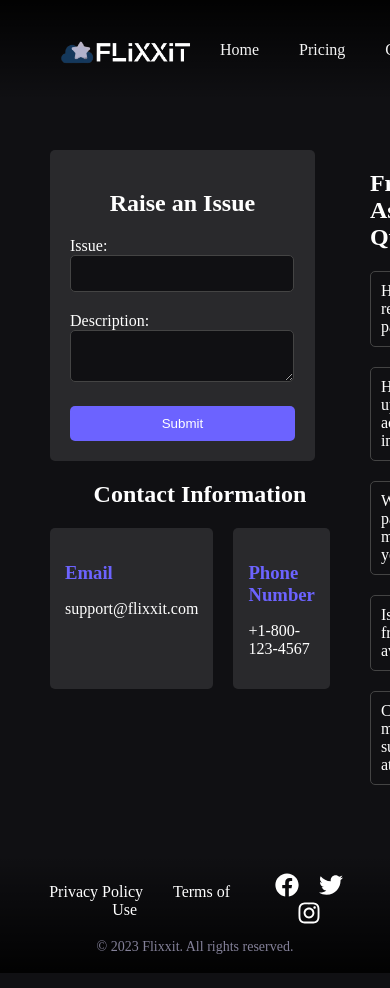
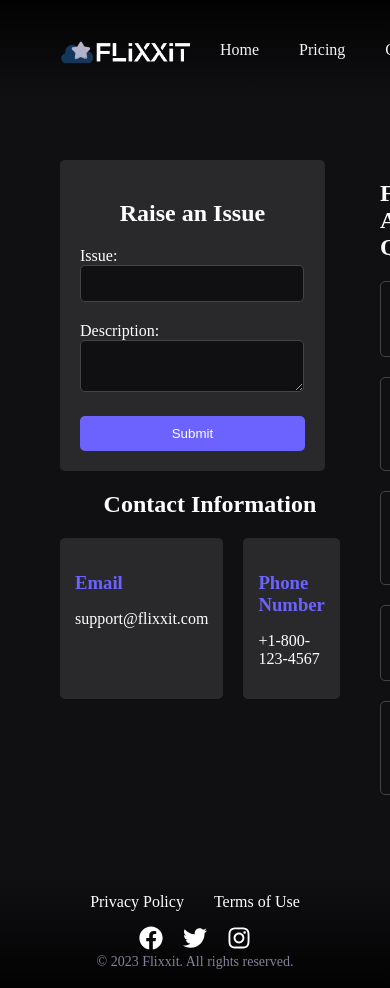
Before and after one commit to Sanjhp/Flixxit, a React (Create React App) app in the folder flixxit/: page /contact in a window 390 px wide. Shown: the top 988 px of the page. Built offline with nearby package versions, Linux system fonts and the light colour scheme.

Commit message:
responsive footer and contact us and app.css

```diff
--- a/flixxit/src/App.css
+++ b/flixxit/src/App.css
@@ -19,6 +19,11 @@ body {
   /* Add any other styles you want for the content area */
 }
 
+@media (max-width: 768px) {
+  .content {
+    padding: 10px;
+  }
+}
 
 
 
--- a/flixxit/src/components/Contact/Contact.scss
+++ b/flixxit/src/components/Contact/Contact.scss
@@ -1,4 +1,3 @@
-/* Contact.scss */
 .contact {
     background-color: #101013;
     color: #ffffff;
@@ -7,10 +6,20 @@
     align-items: flex-start;
     padding: 50px;
 
+    @media (min-width: 768px) {
+        flex-direction: row;
+        justify-content: space-between;
+        align-items: flex-start;
+    }
+
     .faqs {
         flex: 1;
         padding-right: 30px;
         padding-left: 20px;
+
+        @media (min-width: 768px) {
+            padding: 0 30px 0 20px;
+        }
 
         h2 {
             margin-bottom: 20px;
@@ -49,6 +58,7 @@
             }
         }
     }
+
     .raise-issue {
         color: #ffffff;
         flex: 1;
@@ -63,6 +73,10 @@
             margin-bottom: 20px;
             color: #ffffff;
             align-self: center;
+
+            @media (min-width: 768px) {
+                align-self: flex-start;
+            }
         }
 
         form {
@@ -111,20 +125,26 @@
             }
         }
     }
-}
  .contact-info {
      color: #ffffff;
      flex: 1;
      display: flex;
      flex-direction: column;
      align-items: flex-start;
-    // padding-left: 20px;
-    // padding: 50px;
-    // justify-content: space-around;
+
+     @media (min-width: 768px) {
+         padding: 0;
+         margin-top: 20px;
+         align-items: flex-end;
+     }
 
      h2 {
          margin-bottom: 20px;
          align-self: center;
+
+         @media (min-width: 768px) {
+             align-self: flex-start;
+         }
      }
 
      .card-conatiner {
@@ -134,7 +154,6 @@
              background-color: #29292c;
              border-radius: 5px;
              padding: 15px;
-        // margin-bottom: 20px;
              margin-right: 20px;
 
              h3 {
@@ -148,3 +167,5 @@
          }
      }
  }
+
+}
--- a/flixxit/src/components/Footer/Footer.scss
+++ b/flixxit/src/components/Footer/Footer.scss
@@ -1,8 +1,7 @@
 .footer {
-    // background-color: #101013;
     background: linear-gradient(to top,
-                rgba(0, 0, 0, 0.9),
-                rgba(255, 255, 255, 0));
+            rgba(0, 0, 0, 0.9),
+            rgba(255, 255, 255, 0));
     color: white;
     padding: 18px 0;
     text-align: center;
@@ -10,14 +9,29 @@
     bottom: 0;
     width: 100%;
 
+    @media (min-width: 768px) {
+        padding: 25px 0;
+    }
+
     .footer-content {
         display: flex;
-        justify-content: space-between;
-        align-items: center;
-        padding: 0 18px;
+        flex-direction: column;
+
+        @media (min-width: 768px) {
+            flex-direction: row;
+            justify-content: space-between;
+            align-items: center;
+            padding: 0 18px;
+        }
     }
 
     .footer-links {
+        margin-bottom: 15px;
+
+        @media (min-width: 768px) {
+            margin-bottom: 0;
+        }
+
         a {
             color: white;
             margin: 0 15px;
@@ -27,10 +41,21 @@
             &:hover {
                 color: #6c63ff;
             }
+
+            @media (min-width: 768px) {
+                margin: 0 10px;
+            }
         }
     }
 
     .social-icons {
+        display: flex;
+        justify-content: center;
+
+        @media (min-width: 768px) {
+            justify-content: flex-end;
+        }
+
         .social-icon {
             font-size: 24px;
             color: white;
@@ -44,7 +69,6 @@
     }
 
     .copyright {
-        margin-top: 10px;
         font-size: 14px;
         color: #848199;
     }
```
Lines whose indentation alone changed are shown as unchanged.
